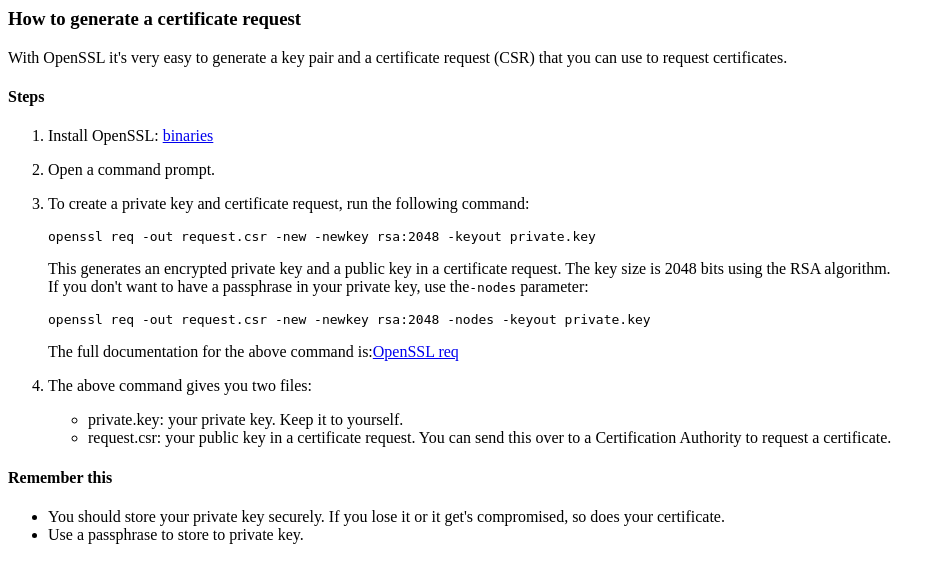
After one commit to jesusfer/webca, a Django app: page /req/examples/ in a window 1280 px wide. The commit adds this page. Shown: the top 583 px of the page, without its empty margins (0-946 px from the left). Run offline with Django 3.2, Linux system fonts and the light colour scheme; parts of the project's set-up code (start-up, migrations or seed data) failed here and were passed over.

Commit message:
Added CSR how-to

```diff
--- /dev/null
+++ b/webca/webca/web/templates/webca/web/requests/examples.html
@@ -0,0 +1,29 @@
+<h3>How to generate a certificate request</h3>
+<p>With OpenSSL it's very easy to generate a key pair and a certificate request (CSR) that you can use to request certificates.</p>
+<h4>Steps</h4>
+<ol>
+    <li><p>Install OpenSSL: <a href="https://wiki.openssl.org/index.php/Binaries">binaries</a></p></li>
+    <li><p>Open a command prompt.</p></li>
+    <li><p>To create a private key and certificate request, run the following command:</p>
+        <p><code>openssl req -out request.csr -new -newkey rsa:2048 -keyout private.key</code></p>
+        <p>
+            This generates an encrypted private key and a public key in a certificate request. The key size is 2048 bits using the RSA algorithm.
+            <br/>If you don't want to have a passphrase in your private key, use the<code>-nodes</code> parameter:
+        </p>
+        <p><code>openssl req -out request.csr -new -newkey rsa:2048 -nodes -keyout private.key</code></p>
+        <p>The full documentation for the above command is:<a href="https://www.openssl.org/docs/manmaster/man1/req.html">OpenSSL req</a></p>
+    </li>
+    <li>
+        <p>The above command gives you two files:</p>
+        <ul>
+            <li>private.key: your private key. Keep it to yourself.</li>
+            <li>request.csr: your public key in a certificate request. You can send this over to a Certification Authority to
+                request a certificate.</li>
+        </ul>
+    </li>
+</ol>
+<h4>Remember this</h4>
+<ul>
+    <li>You should store your private key securely. If you lose it or it get's compromised, so does your certificate.</li>
+    <li>Use a passphrase to store to private key.</li>
+</ul>
--- a/webca/webca/web/templates/webca/web/requests/new.html
+++ b/webca/webca/web/templates/webca/web/requests/new.html
@@ -57,7 +57,7 @@
     {% endif %}
     <p>To request a certificate you need to generate a private and public key
         and then send us the public key.<br/>You need to paste here a Base64 encoded PEM certificate request.
-        <br/><a href="">How do I get one?</a>
+        <br/><a target="blank" href="{% url 'req:examples' %}">How do I get one?</a>
     </p>
     <p>For this type of certificate the minimum size of the public key is: <span>{{ form.template_obj.min_bits }}</span></p>
     <p>{{ form.csr.errors }}</p>
--- a/webca/webca/web/urls.py
+++ b/webca/webca/web/urls.py
@@ -1,4 +1,5 @@
 from django.urls import path
+from django.views.generic import TemplateView
 
 from webca.web.views import requests
 
@@ -9,4 +10,5 @@
     path('new/', requests.NewView.as_view(), name='new'),
     path('submit/', requests.SubmitView.as_view(), name='submit'),
     path('ok/', requests.request_confirmation, name='ok'),
+    path('examples/', TemplateView.as_view(template_name="webca/web/requests/examples.html"), name='examples'),
 ]
```
